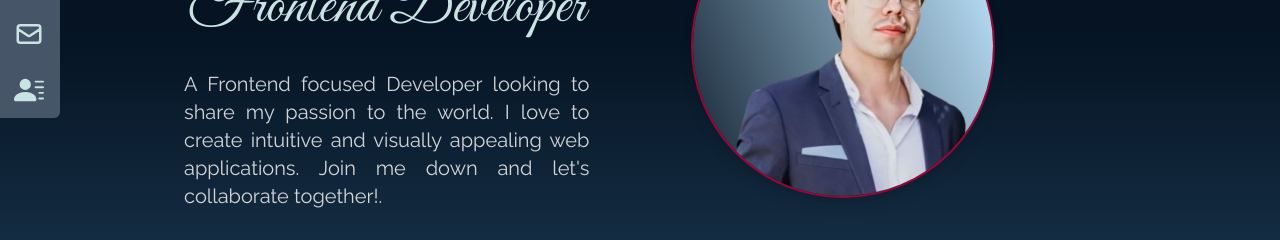
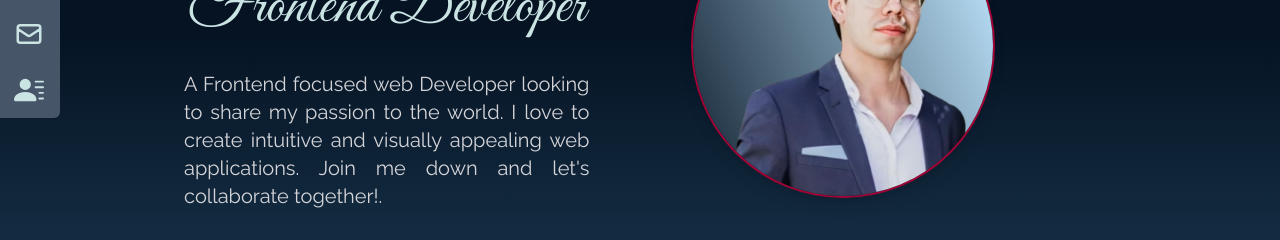
Before and after one commit to GerardoIsaac/Portfolio, a React (Create React App) app: page / in a window 1280 px wide. Shown: the part 386-626 px from the top of the page. Built offline with nearby package versions, Linux system fonts and the light colour scheme.

Commit message:
content update

```diff
--- a/src/components/Home.jsx
+++ b/src/components/Home.jsx
@@ -19,7 +19,7 @@ const Home = () => {
             Frontend Developer
           </h2>
           <p className="text-lg leading-none text-justify text-zinc-300 max-w-md sm:text-xl">
-            A Frontend focused Developer looking to share my passion to the
+            A Frontend focused web Developer looking to share my passion to the
             world. I love to create intuitive and visually appealing web
             applications. Join me down and let's collaborate together!.
           </p>
```
